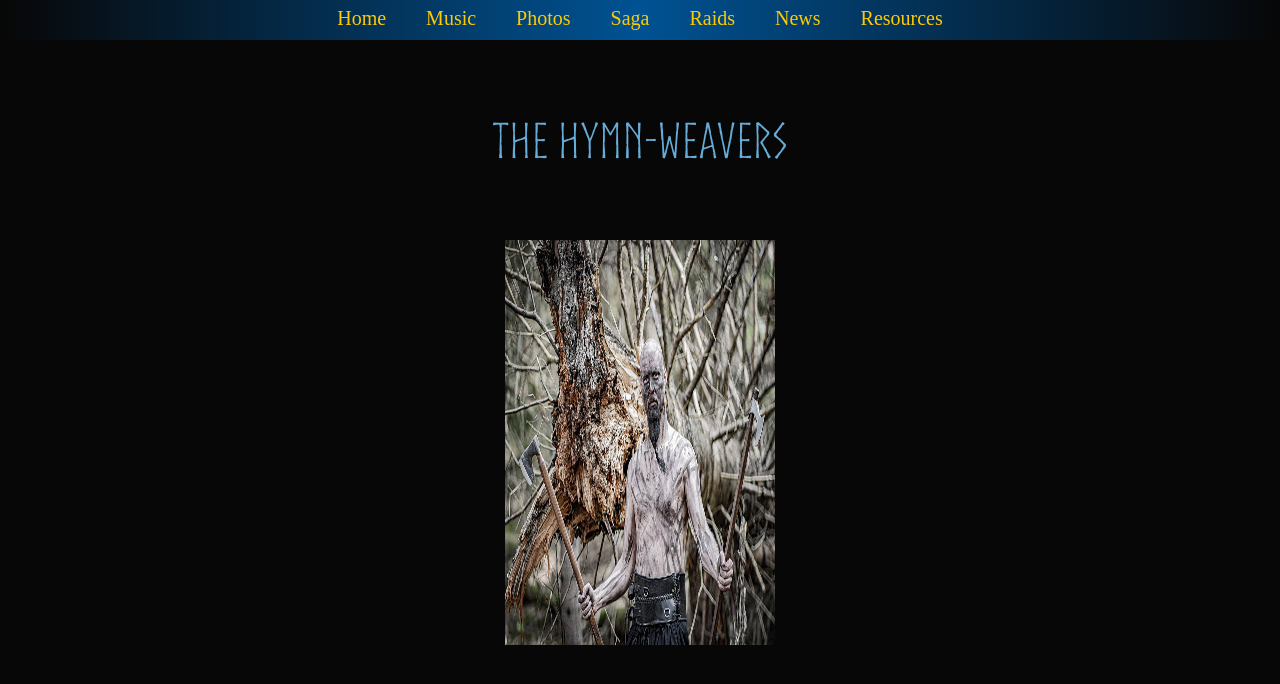
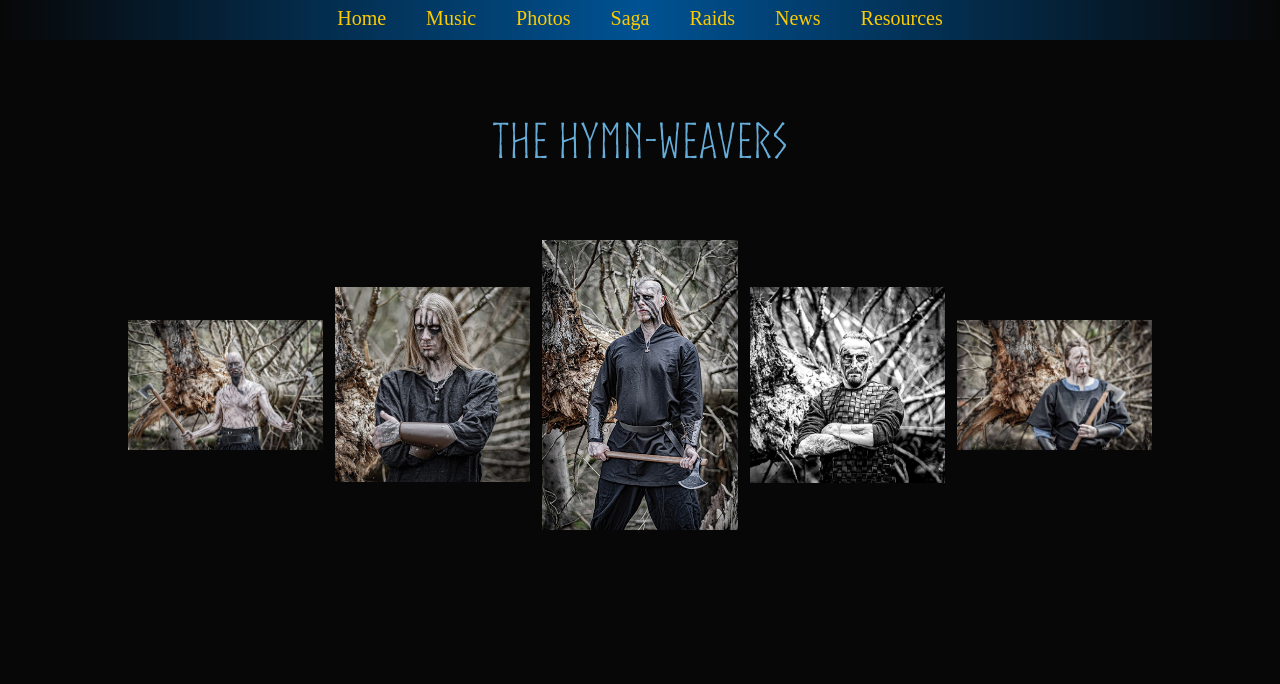
Before and after one commit to usmcamgrimm/havamalband, a Next.js app: page /saga in a window 1280 px wide. Shown: the top 684 px of the page. Built offline with nearby package versions, Linux system fonts and the light colour scheme; a web font is replaced by a local one.

Commit message:
Finished the HymnWeavers component and imported it to the Saga page

```diff
--- a/src/components/hymnWeavers/HymnWeavers.js
+++ b/src/components/hymnWeavers/HymnWeavers.js
@@ -1,15 +1,59 @@
 import Image from 'next/image'
 import styles from './hymnWeavers.module.css'
+import styled from '@emotion/styled'
+
+const hwImage = styled.span`
+  & > span {
+    max-width: 500px;
+    height: auto;
+    border-radius: 5px;
+    box-shadow: 0 2px 6px #000000;
+  }
+`;
 
 export default function HymnWeavers() {
   return (
-    <span className={styles.band}>
-      <Image
-        src="/images/band-photos/lennie.jpg"
-        alt="Lennie Spetze"
-        height={405}
-        width={270}
-      />
-    </span>
+    <div className={styles.band}>
+      <hwImage>
+        <Image
+          src="/images/band-photos/lennie.jpg"
+          alt="Lennie Spetze"
+          height={540}
+          width={810}
+        />
+      </hwImage>
+      <hwImage>
+        <Image
+          src="/images/band-photos/andreas.jpg"
+          alt="Andreas Herlogsson"
+          height={540}
+          width={541}
+        />
+      </hwImage>
+      <hwImage>
+        <Image
+          src="/images/band-photos/bjorn.jpg"
+          alt="Björn Larsson"
+          height={540}
+          width={364}
+        />
+      </hwImage>
+      <hwImage>
+        <Image
+          src="/images/band-photos/kjell.jpg"
+          alt="Kjell Gilliusson"
+          height={540}
+          width={539}
+        />
+      </hwImage>
+      <hwImage>
+        <Image
+          src="/images/band-photos/tino.jpg"
+          alt="Tino Vesanen"
+          height={540}
+          width={810}
+        />
+      </hwImage>
+    </div>
   )
 }
--- a/src/pages/saga.js
+++ b/src/pages/saga.js
@@ -2,7 +2,6 @@ import Head from 'next/head'
 import Layout from '../components/layout/Layout'
 import styles from '../styles/saga.module.css'
 import HymnWeavers from '../components/hymnWeavers/HymnWeavers'
-import Image from 'next/image'
 
 export default function Saga() {
   return (
```
